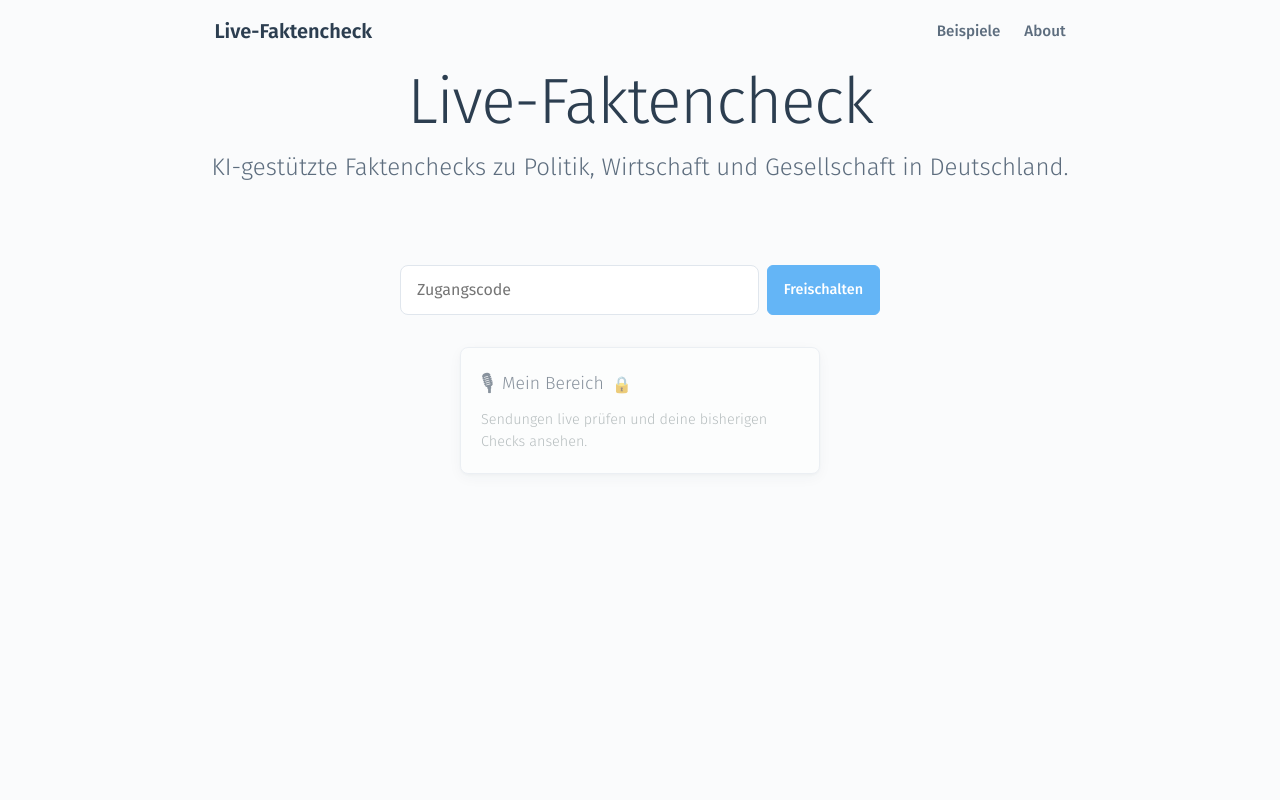
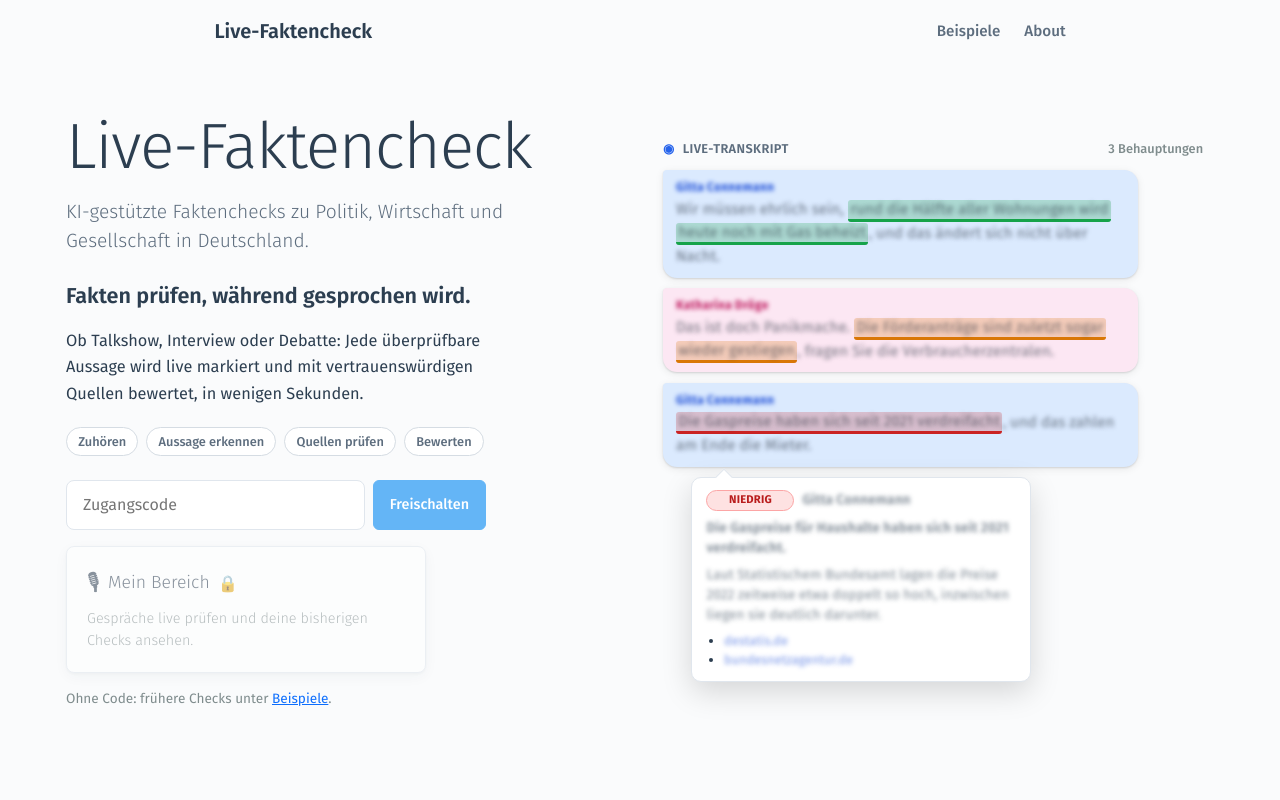
Before and after one commit to mertensu/live_faktencheck, a React (Vite) app in the folder frontend/: page / in a window 1280 px wide. Shown: the top 800 px of the page. Built offline with nearby package versions, Linux system fonts and the light colour scheme; no server answers.

Commit message:
Landing page: slogan, short description and live-view sketch

```diff
--- a/frontend/src/App.css
+++ b/frontend/src/App.css
@@ -2095,7 +2095,7 @@
 .nav-sb-toggle[aria-expanded="true"] { color: var(--text-main); border-color: var(--text-muted); }
 .nav-sb-toggle:focus-visible { outline: none; box-shadow: var(--focus-ring); }
 .app--sb .nav-logo { margin-right: auto; }
-.app--sb .nav-container { gap: 1rem; }
+.nav-container { gap: 1rem; }
 .header-rec-start, .header-rec-stop { white-space: nowrap; }
 
 /* "Mein Bereich": the open-list button is only needed where the list is a drawer. */
@@ -2127,12 +2127,88 @@
 
 @media (max-width: 480px) {
   .nav-sb-label { display: none; }
-  .app--sb .nav-container { gap: 0.6rem; }
-  .app--sb .nav-logo { font-size: 1.05rem; }
-  .app--sb .nav-links { gap: 0.9rem; }
+  .nav-container { gap: 0.6rem; }
+  .nav-logo { font-size: 1.05rem; }
+  .nav-links { gap: 0.9rem; }
   .app--sb .nav-sb-toggle { margin-right: 0; }
 }
 
 @media (prefers-reduced-motion: reduce) {
   .sb { transition: none; }
 }
+
+/* ===== Landing page (HomePage): copy left, live-view sketch right; stacks on narrow screens ===== */
+.landing-hero {
+  display: grid; grid-template-columns: minmax(0, 1fr) minmax(0, 1.05fr); align-items: center;
+  gap: clamp(2rem, 4vw, 4rem); max-width: 1180px; margin: 0 auto; padding: 7rem 1rem 4rem;
+}
+.landing-copy { display: flex; flex-direction: column; align-items: flex-start; gap: 1rem; min-width: 0; }
+.landing .hero-title { margin: 0; line-height: 1.1; }
+.landing .hero-subtitle { margin: 0; font-size: 1.2rem; }
+.landing-slogan { margin: 0.5rem 0 0; font-size: 1.35rem; font-weight: 600; color: var(--text-main); }
+.landing-desc { margin: 0; max-width: 46ch; font-size: 1.02rem; line-height: 1.6; color: var(--text-main); }
+.landing-steps { display: flex; flex-wrap: wrap; gap: 0.5rem; margin: 0.25rem 0 0.5rem; padding: 0; list-style: none; }
+.landing-steps li {
+  font-size: 0.8rem; font-weight: 500; color: var(--text-secondary); white-space: nowrap;
+  border: 1px solid var(--border-medium); border-radius: 999px; padding: 0.25rem 0.7rem; background: #fff;
+}
+.landing .access-unlock { margin: 0; width: 100%; max-width: 420px; }
+.landing .access-unlock-status { text-align: left; margin: 0; }
+.landing .action-cards { margin: 0; width: 100%; max-width: 360px; }
+.landing-hint { margin: 0; font-size: 0.85rem; color: var(--text-muted); }
+
+/* The sketch (LandingIllustration) mirrors the live transcript's look. */
+.li { width: 100%; max-width: 540px; justify-self: center; }
+.li-head {
+  display: flex; align-items: center; gap: 0.5rem; padding: 0 0 0.75rem; font-size: 0.8rem; font-weight: 600;
+  text-transform: uppercase; letter-spacing: 0.03em; color: var(--text-secondary);
+}
+.li-dot { color: #2563eb; animation: pulse 1.4s ease-in-out infinite; }
+.li-count { margin-left: auto; color: var(--text-muted); font-weight: 500; text-transform: none; letter-spacing: 0; }
+.li-bubble {
+  width: 88%; margin: 0 0 0.65rem; padding: 0.45rem 0.8rem 0.55rem; border-radius: 4px 14px 14px 14px;
+  color: #1f2937; font-size: 0.95rem; line-height: 1.55;
+  box-shadow: 0 1px 2px rgba(0, 0, 0, 0.12), 0 2px 8px rgba(0, 0, 0, 0.08);
+}
+.li-bubble p { margin: 0; }
+.li-name { font-size: 0.78rem; font-weight: 700; margin-bottom: 0.1rem; }
+.li-spk-0 { background: #dbeafe; --ink: #1d4ed8; }
+.li-spk-1 { background: #fce7f3; --ink: #be185d; }
+/* Blurred words: transparent glyphs with a soft shadow, so the marks behind stay crisp. */
+.li-blur { color: transparent; text-shadow: 0 0 4px rgba(31, 41, 55, 0.6); user-select: none; }
+.li-name .li-blur { text-shadow: 0 0 4px var(--ink); }
+.li-mark {
+  padding: 0.02em 0.15em; border-radius: 3px; border-bottom: 3px solid;
+  box-decoration-break: clone; -webkit-box-decoration-break: clone;
+}
+.li-hoch { border-bottom-color: #16a34a; background: rgba(22, 163, 74, 0.24); }
+.li-niedrig { border-bottom-color: #dc2626; background: rgba(220, 38, 38, 0.22); }
+.li-unklar { border-bottom-color: #d97706; background: rgba(217, 119, 6, 0.24); }
+.li-open { filter: brightness(0.92); }
+.li-pop {
+  position: relative; width: min(340px, 86%); margin: 0.4rem 0 0 1.75rem; padding: 0.75rem 0.9rem;
+  display: flex; flex-direction: column; gap: 0.45rem; border: 1px solid var(--border-light); border-radius: 10px;
+  background: #fff; color: var(--text-main); font-size: 0.86rem; line-height: 1.45; box-shadow: 0 10px 30px rgba(0, 0, 0, 0.15);
+}
+.li-pop::before {
+  content: ''; position: absolute; top: -7px; left: 26px; width: 12px; height: 12px; background: #fff;
+  border-left: 1px solid var(--border-light); border-top: 1px solid var(--border-light); transform: rotate(45deg);
+}
+.li-pop-head { display: flex; align-items: center; gap: 0.5rem; }
+.li-pop-speaker { font-weight: 600; }
+.li-pop .li-blur { text-shadow: 0 0 4px rgba(44, 62, 80, 0.6); }
+.li-pop-claim { margin: 0; font-weight: 600; }
+.li-pop-reason { margin: 0; }
+.li-pop-sources { margin: 0; padding-left: 1.1rem; font-size: 0.8rem; }
+.li-pop-sources .li-blur { text-shadow: 0 0 4px rgba(29, 78, 216, 0.6); }
+
+@media (max-width: 900px) {
+  .landing-hero { grid-template-columns: 1fr; padding-top: 6rem; }
+}
+@media (max-width: 480px) {
+  .li-bubble { width: 94%; font-size: 0.88rem; }
+  .li-pop { width: 92%; margin-left: 0.75rem; }
+}
+@media (prefers-reduced-motion: reduce) {
+  .li-dot { animation: none; }
+}
--- /dev/null
+++ b/frontend/src/components/LandingIllustration.jsx
@@ -0,0 +1,52 @@
+// Landing-page sketch of the live view: speaker bubbles with marked claims and an open
+// result card, styled like LiveTranscript. The words are real sentences, blurred so they
+// read as text but can't be read; colours and the verdict label stay sharp. Decorative only.
+
+const Blur = ({ children }) => <span className="li-blur">{children}</span>
+
+export function LandingIllustration() {
+  return (
+    <div className="li" aria-hidden="true">
+      <div className="li-head">
+        <span className="li-dot">◉</span>Live-Transkript<span className="li-count">3 Behauptungen</span>
+      </div>
+      <div className="li-bubble li-spk-0">
+        <div className="li-name"><Blur>Gitta Connemann</Blur></div>
+        <p>
+          <Blur>Wir müssen ehrlich sein, </Blur>
+          <span className="li-mark li-hoch"><Blur>rund die Hälfte aller Wohnungen wird heute noch mit Gas beheizt</Blur></span>
+          <Blur>, und das ändert sich nicht über Nacht.</Blur>
+        </p>
+      </div>
+      <div className="li-bubble li-spk-1">
+        <div className="li-name"><Blur>Katharina Dröge</Blur></div>
+        <p>
+          <Blur>Das ist doch Panikmache. </Blur>
+          <span className="li-mark li-unklar"><Blur>Die Förderanträge sind zuletzt sogar wieder gestiegen</Blur></span>
+          <Blur>, fragen Sie die Verbraucherzentralen.</Blur>
+        </p>
+      </div>
+      <div className="li-bubble li-spk-0">
+        <div className="li-name"><Blur>Gitta Connemann</Blur></div>
+        <p>
+          <span className="li-mark li-niedrig li-open"><Blur>Die Gaspreise haben sich seit 2021 verdreifacht</Blur></span>
+          <Blur>, und das zahlen am Ende die Mieter.</Blur>
+        </p>
+      </div>
+      <div className="li-pop">
+        <div className="li-pop-head">
+          <span className="live-claim-badge verdict-niedrig">Niedrig</span>
+          <span className="li-pop-speaker"><Blur>Gitta Connemann</Blur></span>
+        </div>
+        <p className="li-pop-claim"><Blur>Die Gaspreise für Haushalte haben sich seit 2021 verdreifacht.</Blur></p>
+        <p className="li-pop-reason">
+          <Blur>Laut Statistischem Bundesamt lagen die Preise 2022 zeitweise etwa doppelt so hoch, inzwischen liegen sie deutlich darunter.</Blur>
+        </p>
+        <ul className="li-pop-sources">
+          <li><Blur>destatis.de</Blur></li>
+          <li><Blur>bundesnetzagentur.de</Blur></li>
+        </ul>
+      </div>
+    </div>
+  )
+}
--- a/frontend/src/pages/HomePage.jsx
+++ b/frontend/src/pages/HomePage.jsx
@@ -2,6 +2,7 @@ import { useCallback, useRef, useState } from 'react'
 import { Link } from 'react-router-dom'
 import { AccessUnlock } from '../components/AccessUnlock'
 import { LimitInfoModal } from '../components/LimitInfoModal'
+import { LandingIllustration } from '../components/LandingIllustration'
 import { getAccessCode } from '../services/api'
 
 function ActionCard({ to, icon, title, description, beta, unlocked, onLockedClick }) {
@@ -49,14 +50,25 @@ export function HomePage() {
   const focusUnlock = () => unlockRef.current?.focus()
 
   return (
-    <div className="home-page">
+    <div className="home-page landing">
       {limitInfo && (
         <LimitInfoModal info={limitInfo} onClose={() => setLimitInfo(null)} />
       )}
-      <section className="hero-section">
+      <section className="landing-hero">
+        <div className="landing-copy">
           <h1 className="hero-title">Live-Faktencheck</h1>
           <p className="hero-subtitle">KI-gestützte Faktenchecks zu Politik, Wirtschaft und Gesellschaft in Deutschland.</p>
-      </section>
+          <p className="landing-slogan">Fakten prüfen, während gesprochen wird.</p>
+          <p className="landing-desc">
+            Ob Talkshow, Interview oder Debatte: Jede überprüfbare Aussage wird live markiert und mit
+            vertrauenswürdigen Quellen bewertet, in wenigen Sekunden.
+          </p>
+          <ul className="landing-steps" aria-label="Ablauf">
+            <li>Zuhören</li>
+            <li>Aussage erkennen</li>
+            <li>Quellen prüfen</li>
+            <li>Bewerten</li>
+          </ul>
 
           <AccessUnlock
             ref={unlockRef}
@@ -70,11 +82,17 @@ export function HomePage() {
               to="/mein-bereich"
               icon="🎙"
               title="Mein Bereich"
-          description="Sendungen live prüfen und deine bisherigen Checks ansehen."
+              description="Gespräche live prüfen und deine bisherigen Checks ansehen."
               unlocked={unlocked}
               onLockedClick={focusUnlock}
             />
           </section>
+          {!unlocked && (
+            <p className="landing-hint">Ohne Code: frühere Checks unter <Link to="/beispiele">Beispiele</Link>.</p>
+          )}
+        </div>
+        <LandingIllustration />
+      </section>
     </div>
   )
 }
```
Lines whose indentation alone changed are shown as unchanged.
